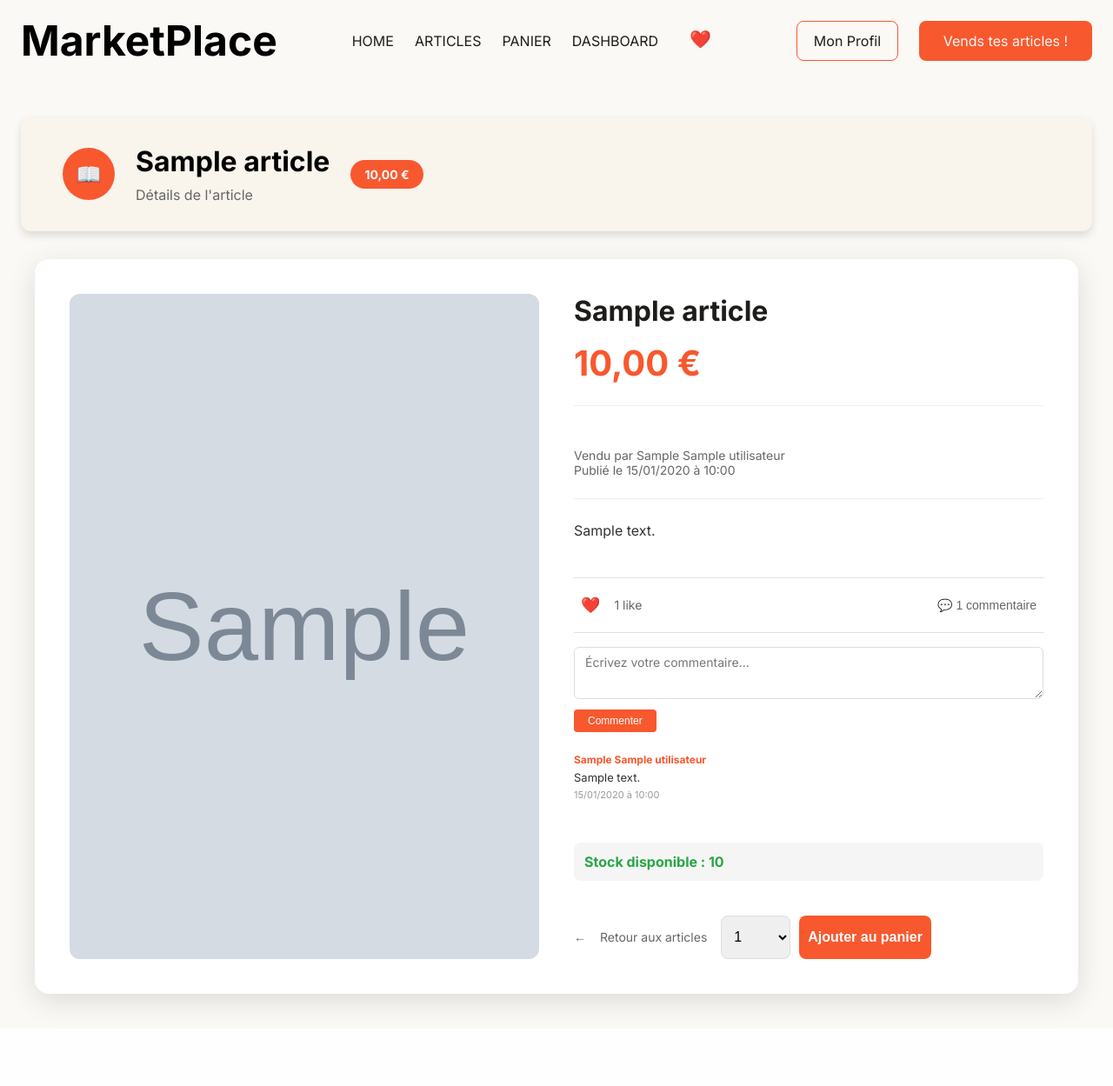
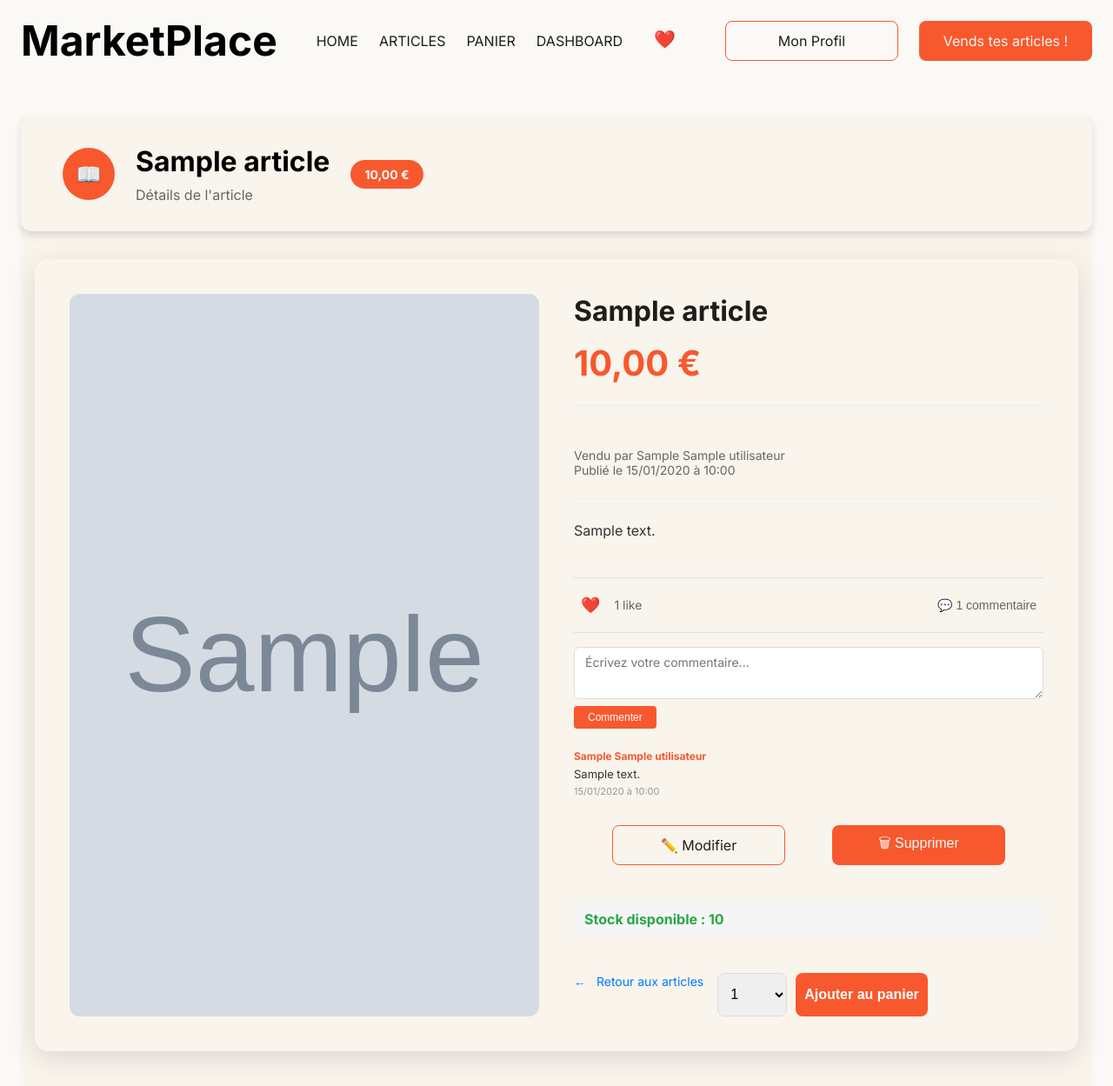
Before and after one commit to CalvoTom/MarketPlace, a PHP site: page /articleDetail.php?id=1 in a window 1280 px wide. Shown: the whole page at 87% size. Before the commit the page ends 1169 px from the top, so only its background shows below. Run offline with PHP 8.4, Linux system fonts and the light colour scheme; the visitor is signed in with stand-in values (Sample User, id 1); tables that the repository leaves empty or names only in its code hold one stand-in row (values such as "Sample post"); grey boxes marked "Sample" are stand-in pictures.

Commit message:
add page for article modification as user

```diff
--- a/articleDetail.php
+++ b/articleDetail.php
@@ -60,6 +60,16 @@ if ($_SERVER['REQUEST_METHOD'] === 'POST') {
             $add_like->execute([$user_id, $id]);
             $user_liked = true;
             $likes_count++;
+        }
+    }
+
+    // Suppression article
+    if (isset($_POST['action']) && $_POST['action'] === 'delete_article') {
+        $article_id = intval($_POST['article_id']);
+
+        if ($article_id){
+            $stmt = $conn->prepare("DELETE FROM articles WHERE id = ?");
+            $stmt->execute([$article_id]);
         }
     }
 
@@ -265,6 +275,17 @@ $comments_count = count($comments);
                         </div>
                     </div>
 
+                    <?php if ($_SESSION['user_id'] === $article['id'] || $_SESSION['role'] === "admin"): ?>
+                    <div class="action-article">
+                        <a class="btn-secondary" href="editArticle.php?id=<?= $article['id'] ?>">✏️ Modifier</a>
+                        <form method="POST">
+                            <input type="hidden" name="action" value="delete_article">
+                            <input type="hidden" name="article_id" value="<?= $article['id'] ?>">
+                            <button type="submit" class="btn-primary">🗑 Supprimer</button>
+                        </form>
+                    </div>
+                    <?php endif; ?>
+
                     <div class="stock-info">
                         <?php if ($article['stock_disponible'] > 0): ?>
                             <p class="stock-available">Stock disponible : <?= $article['stock_disponible'] ?></p>
--- a/assets/css/style.css
+++ b/assets/css/style.css
@@ -70,7 +70,7 @@ body {
 }
 
 .btn-secondary {
-  width: 117px;
+  width: 199px;
   height: 46px;
   border: 1px solid #f8582e;
   border-radius: 8px;
@@ -173,6 +173,10 @@ body {
   display: flex;
   align-items: center;
   justify-content: center;
+}
+
+.articles-section{
+  background: #f9f4ec;
 }
 
 /* Sections communes */
@@ -1701,7 +1705,6 @@ body {
   max-width: 1200px;
   margin: 0 auto 40px auto;
   padding: 40px;
-  background: #fff;
   border-radius: 16px;
   box-shadow: 0 8px 32px rgba(0, 0, 0, 0.12);
 }
@@ -2139,3 +2142,37 @@ em {
   background: #f8582e;
   color: #fbf9f5;
 }
+
+.action-article{
+  display: flex;
+  flex-direction: row;
+  gap: 10%;
+  justify-content: center;
+}
+
+.form-container {
+    top: 134px;
+    position: absolut;
+    max-width: 600px;
+    margin: auto;
+    padding: 40px;
+}
+.form-group { margin-bottom: 20px; }
+label, input, textarea { display: block; width: 100%; }
+input, textarea { padding: 10px; font-size: 16px; }
+.btn-submit {
+    background-color: #F8582E;
+    color: white;
+    padding: 10px 20px;
+    border: none;
+    font-weight: bold;
+    cursor: pointer;
+}
+.success-message { color: green; margin-bottom: 20px; }
+.back-link {
+    display: inline-block;
+    margin-bottom: 20px;
+    color: #007BFF;
+    text-decoration: none;
+}
+.back-link:hover { text-decoration: underline; }
```
Also changed, not shown: editArticle.php (+1 -28 lines).
